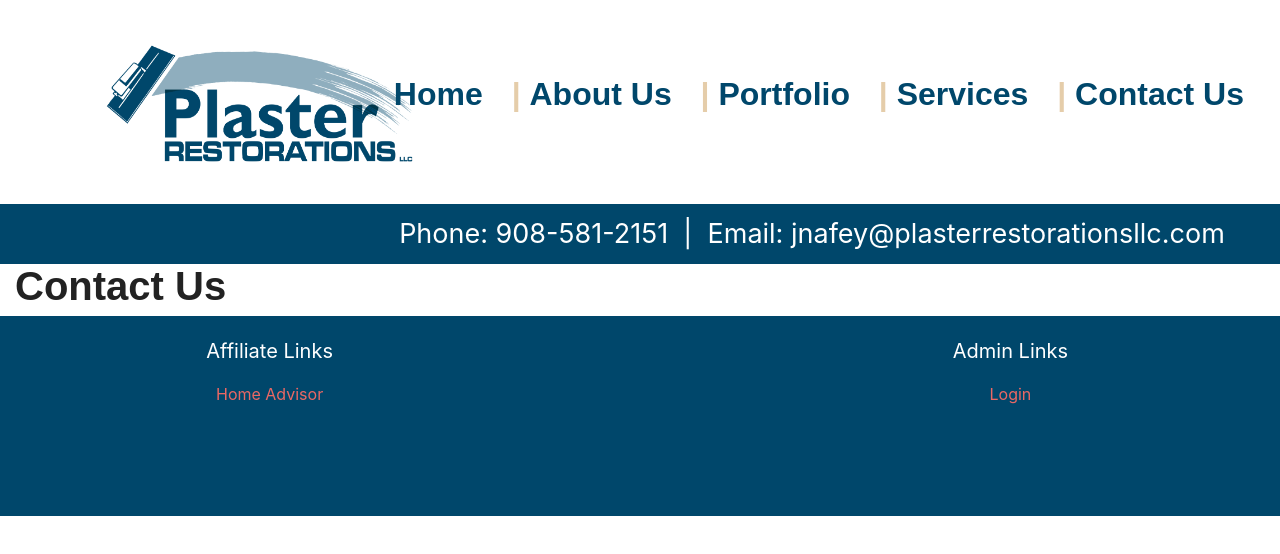
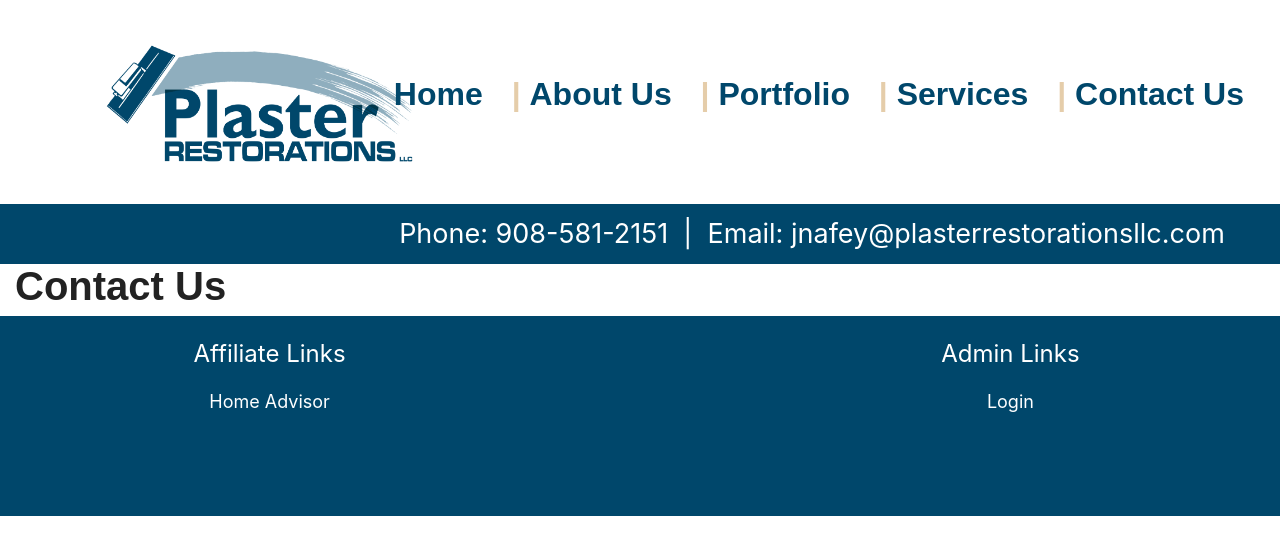
Before and after one commit to gknafey/Project3, a React (Create React App) app in the folder client/: page /ContactUs in a window 1280 px wide. Shown: the top 554 px of the page. Built offline with nearby package versions, Linux system fonts and the light colour scheme; a web font is replaced by a local one.

Commit message:
edited the footer links to look nicer with css hover and color effects

```diff
--- a/client/src/components/Footer/index.js
+++ b/client/src/components/Footer/index.js
@@ -10,7 +10,7 @@ function Footer() {
                 <div className="col-5">
                    <p className="headLink">Affiliate Links <br></br></p>
 
-                   <a href="https://www.homeadvisor.com/rated.PlasterRestorationsLLC.43338900.html" to="#">Home Advisor</a>
+                   <a className="linkText" target="_blank" href="https://www.homeadvisor.com/rated.PlasterRestorationsLLC.43338900.html" to="#">Home Advisor</a>
 
                 </div>
                 <div className="col-3">
@@ -19,7 +19,7 @@ function Footer() {
                 <div className="col-3">
                     <p className="headLink">Admin Links <br></br></p>
 
-                    <a href="#" to="#">Login</a>
+                    <a className="linkText" href="#" to="/">Login</a>
 
                 </div>
             </div>
--- a/client/src/components/Footer/style.css
+++ b/client/src/components/Footer/style.css
@@ -14,5 +14,14 @@
 }
 
 .headLink {
-    font-size: 20px;
+    font-size: 24px;
 }
+
+.linkText {
+    font-size: 18px;
+    color: #fff;
+}
+
+.linkText:hover {
+    color: #37c4bd;
+}
```
